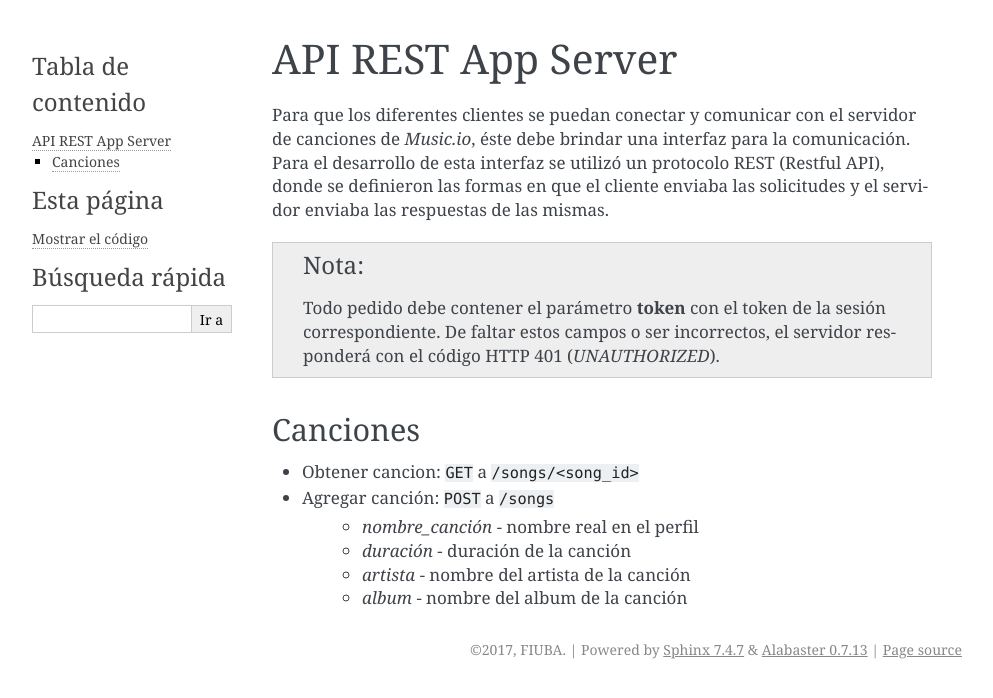
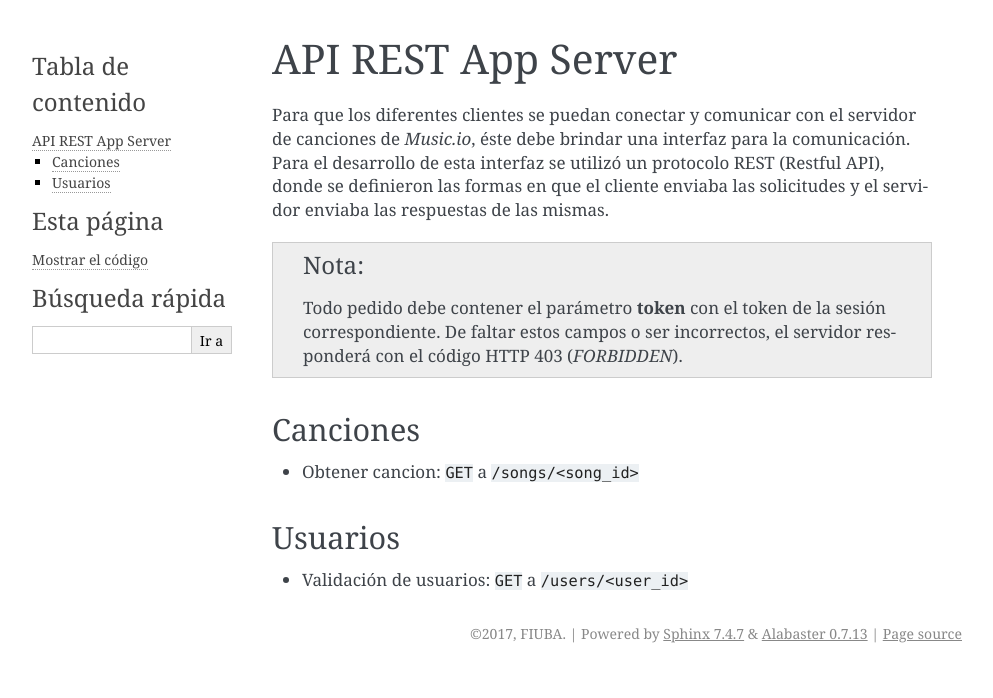
Before and after one commit to lmasello/Tp-Taller-de-Programacion-2-App-Server, a Sphinx documentation site: the page built from doc/source/api_rest.rst, in a window 1280 px wide. Shown: the top 698 px of the page, without its empty margins (148-1141 px from the left). Built offline with Sphinx 7.4.7, drawn with Linux system fonts in a browser that asks for light colours.

Commit message:
Small changes in documentation

```diff
--- a/doc/source/api_rest.rst
+++ b/doc/source/api_rest.rst
@@ -4,7 +4,7 @@ API REST App Server
 Para que los diferentes clientes se puedan conectar y comunicar con el servidor de canciones de *Music.io*, éste debe brindar una interfaz para la comunicación. Para el desarrollo de esta interfaz se utilizó un protocolo REST (Restful API), donde se definieron las formas en que el cliente enviaba las solicitudes y el servidor enviaba las respuestas de las mismas.
 
 .. note::
-	Todo pedido debe contener el parámetro **token** con el token de la sesión correspondiente. De faltar estos campos o ser incorrectos, el servidor responderá con el código HTTP 401 (*UNAUTHORIZED*).
+	Todo pedido debe contener el parámetro **token** con el token de la sesión correspondiente. De faltar estos campos o ser incorrectos, el servidor responderá con el código HTTP 403 (*FORBIDDEN*).
 
 
 Canciones
@@ -12,8 +12,7 @@ Canciones
 
 - Obtener cancion:  ``GET`` a ``/songs/<song_id>``
 
-- Agregar canción: ``POST`` a ``/songs``
-	+ *nombre_canción* - nombre real en el perfil
-	+ *duración* - duración de la canción
-	+ *artista* - nombre del artista de la canción
-	+ *album* - nombre del album de la canción
+Usuarios
+---------------------------------------------------------------------------------------------------------------
+
+- Validación de usuarios:  ``GET`` a ``/users/<user_id>``
```
